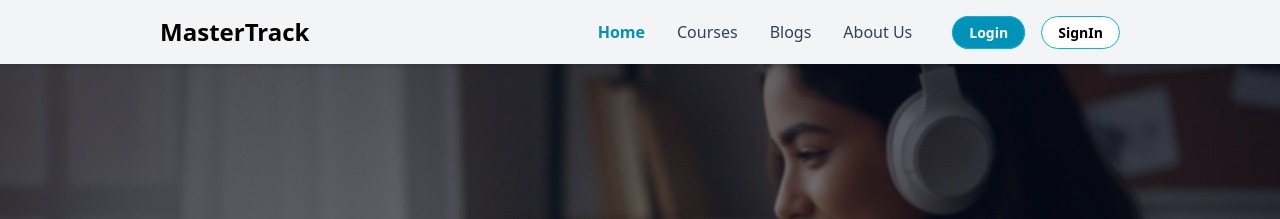
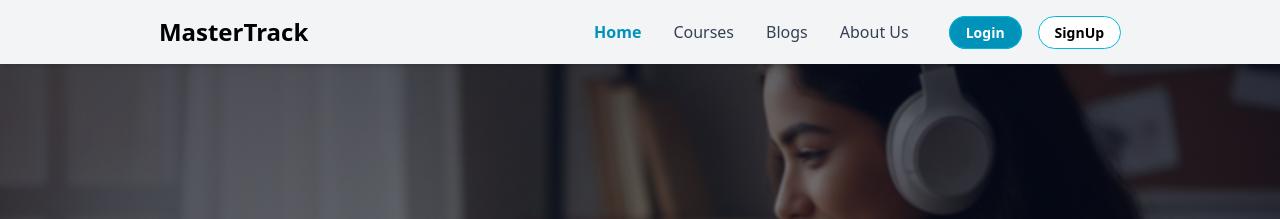
Before and after one commit to RaviGahire/lms-app, a React (Vite) app in the folder front-end/: page / in a window 1280 px wide. Shown: the top 219 px of the page. Built offline with nearby package versions, Linux system fonts and the light colour scheme.

Commit message:
changed routes

```diff
--- a/front-end/src/components/Navbar.jsx
+++ b/front-end/src/components/Navbar.jsx
@@ -34,7 +34,6 @@ export const Navbar = () => {
                 <div
                     onClick={toggleMenu}
                     className="flex md:hidden flex-col gap-1.5 cursor-pointer group z-50" aria-label="Hamburger Menu">
-
                     <span className={`w-6 h-0.5 bg-gray-700 transition-all duration-300 ${isOpen ? 'rotate-45 translate-y-2' : ''}`}></span>
                     <span className={`w-6 h-0.5 bg-gray-700 transition-all duration-300 ${isOpen ? 'opacity-0' : ''}`}></span>
                     <span className={`w-6 h-0.5 bg-gray-700 transition-all duration-300 ${isOpen ? '-rotate-45 -translate-y-2' : ''}`}></span>
@@ -69,9 +68,9 @@ export const Navbar = () => {
 
                             </div>
                             <div>
-                                <Link to={'/signin'}
+                                <Link to={'/signup'}
                                     className="px-4 py-1.5 text-sm bg-white text-black rounded-full font-semibold border border-cyan-500 hover:shadow-md transition duration-300"
-                                >SignIn</Link>
+                                >SignUp</Link>
                             </div>
                         </div>) : (
                         <div className="flex gap-2 lg:gap-4">
```
